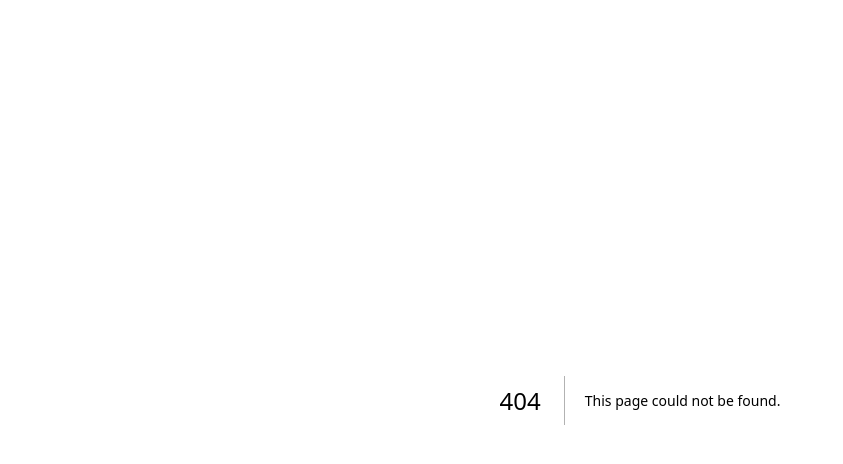
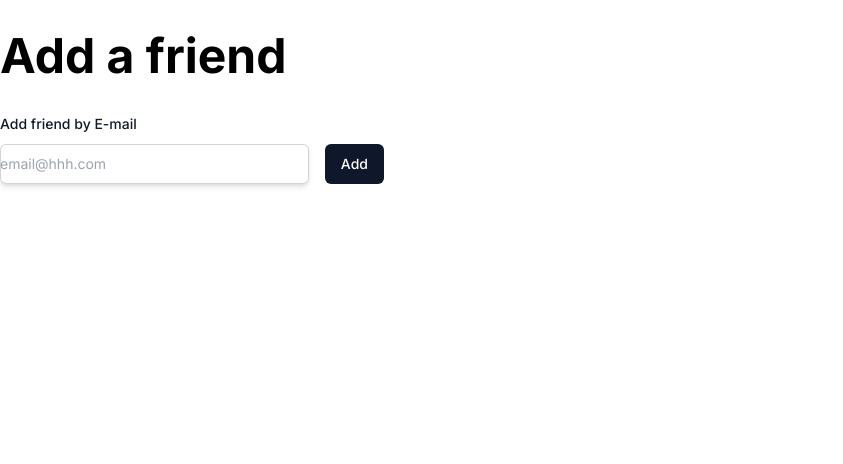
Before and after one commit to tigermursa/meuchat, a Next.js app: page /dashboard/add in a window 1280 px wide. Before the commit this address had no page. Shown: the top 464 px of the page, without its empty margins (0-843 px from the left). Built offline with nearby package versions, Linux system fonts and the light colour scheme.

Commit message:
created add friend component ui

```diff
--- /dev/null
+++ b/src/app/(dashboard)/dashboard/add/page.tsx
@@ -0,0 +1,15 @@
+import AddFriendButton from '@/components/AddFriendButton';
+import React, { FC } from 'react';
+
+
+
+const page: FC = () => {
+    return (
+        <main className='pt-8'>
+            <h1 className='font-bold text-5xl mb-8'>Add a friend</h1>
+            <AddFriendButton />
+        </main>
+    );
+};
+
+export default page;
--- /dev/null
+++ b/src/components/AddFriendButton.tsx
@@ -0,0 +1,24 @@
+"use client"
+
+import React, { FC } from 'react';
+import Button from './ui/Button';
+
+interface AddFriendButtonProps { }
+
+const AddFriendButton: FC<AddFriendButtonProps> = () => {
+    return (
+        <form className='max-w-sm'>
+            <label
+                htmlFor='email'
+                className='block text-sm font-medium leading-6 text-gray-900'>
+                Add friend by E-mail
+            </label>
+            <div className='mt-2 flex gap-4'>
+                <input type='text' className='block w-full rounded-md border-0 py-1.5 text-gray-900 shadow-md ring-1 ring-inset ring-gray-300 placeholder:text-gray-400 focus:ring-2 focus:ring-indigo-600 sm:text-sm sm:leading-6' placeholder='email@hhh.com'></input>
+                <Button>Add</Button>
+            </div>
+        </form>
+    );
+};
+
+export default AddFriendButton;
```
